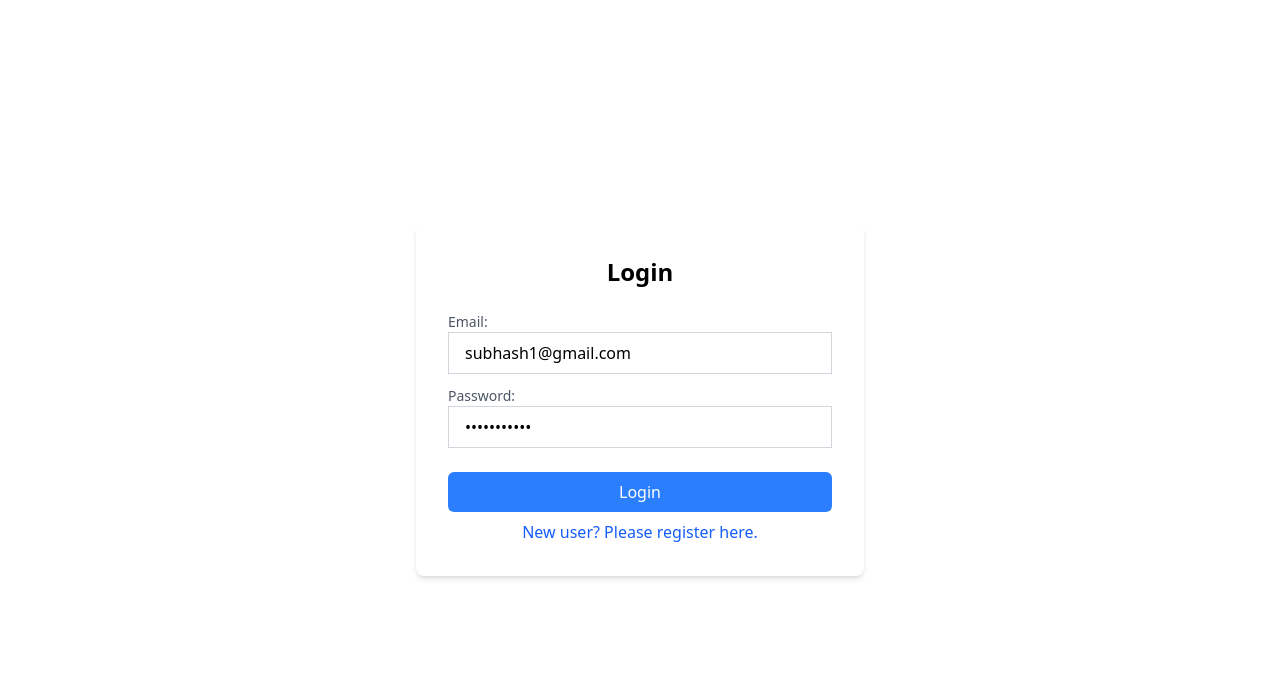
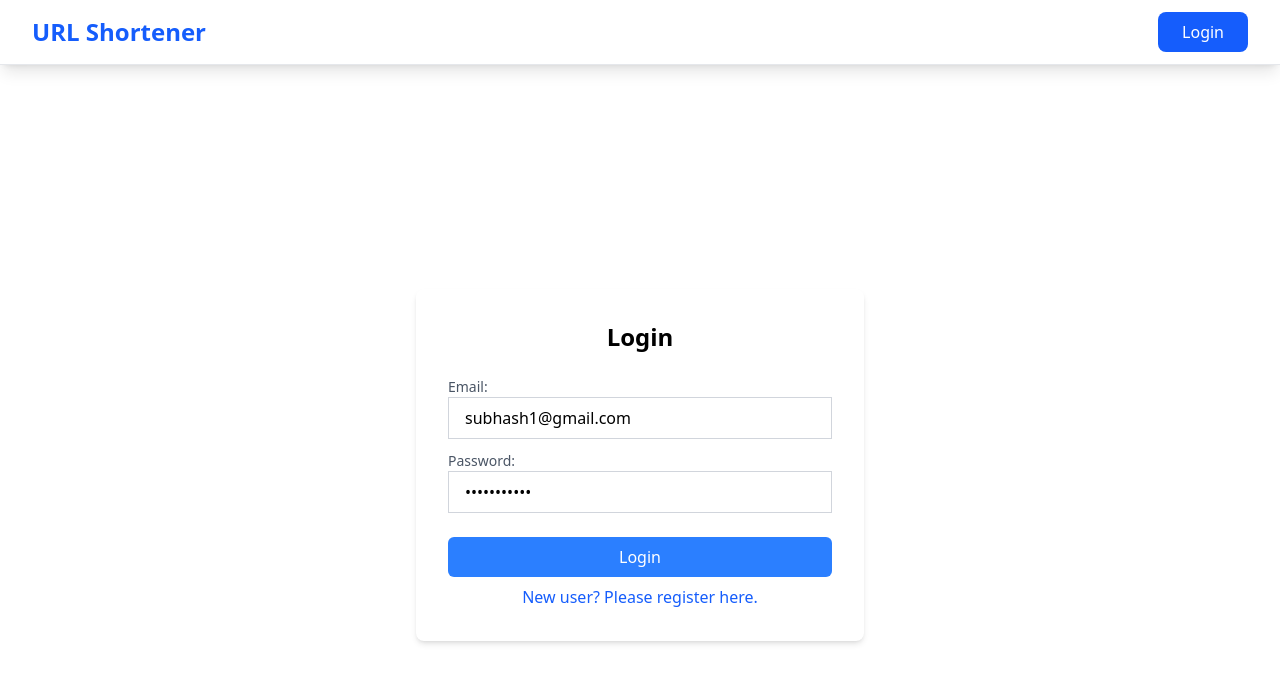
Before and after one commit to subhash1107/shortUrlF, a React (Vite) app: page /auth in a window 1280 px wide. Shown: the top 682 px of the page. Built offline with nearby package versions, Linux system fonts and the light colour scheme.

Commit message:
created navbar component

```diff
--- a/package.json
+++ b/package.json
@@ -10,6 +10,7 @@
     "preview": "vite preview"
   },
   "dependencies": {
+    "@reduxjs/toolkit": "^2.8.2",
     "@tailwindcss/vite": "^4.1.8",
     "@tanstack/react-query": "^5.80.6",
     "@tanstack/react-router": "^1.120.20",
@@ -17,6 +18,8 @@
     "react": "^19.1.0",
     "react-dom": "^19.1.0",
     "react-icons": "^5.5.0",
+    "react-redux": "^9.2.0",
+    "redux": "^5.0.1",
     "tailwindcss": "^4.1.8"
   },
   "devDependencies": {
--- a/src/App.jsx
+++ b/src/App.jsx
@@ -1,8 +1,10 @@
 import { Outlet } from '@tanstack/react-router'
+import Navbar from './components/Navbar'
 
 const App = () => {
   return (
     <div className=''>
+      <Navbar/>
       <Outlet/>
     </div>
   )
--- /dev/null
+++ b/src/components/Navbar.jsx
@@ -0,0 +1,34 @@
+import { Link } from "@tanstack/react-router";
+
+
+const Navbar = () => {
+  return (
+    <nav className="bg-white shadow-lg border-b border-gray-200">
+      <div className="max-w-7xl mx-auto px-4 sm:px-6 lg:px-8">
+        <div className="flex justify-between items-center h-16">
+          {/* Logo Section */}
+          <div className="flex-shrink-0">
+            <div className="flex items-center">
+              <div className="text-2xl font-bold text-blue-600 hover:text-blue-700 transition-colors duration-200 cursor-pointer">
+                <Link to={'/homepage'}>
+                URL Shortener
+                </Link>
+              </div>
+            </div>
+          </div>
+
+          {/* Login Button Section */}
+          <div className="flex items-center">
+            <Link to={'/auth'}>
+            <button className="bg-blue-600 hover:bg-blue-700 hover:cursor-pointer text-white font-medium py-2 px-6 rounded-lg transition-colors duration-200 focus:outline-none focus:ring-2 focus:ring-blue-500 focus:ring-offset-2">
+              Login
+            </button>
+            </Link>
+          </div>
+        </div>
+      </div>
+    </nav>
+  );
+};
+
+export default Navbar;
```
Also changed, not shown: 1 other file (tests, documents, lock files or other folders).
